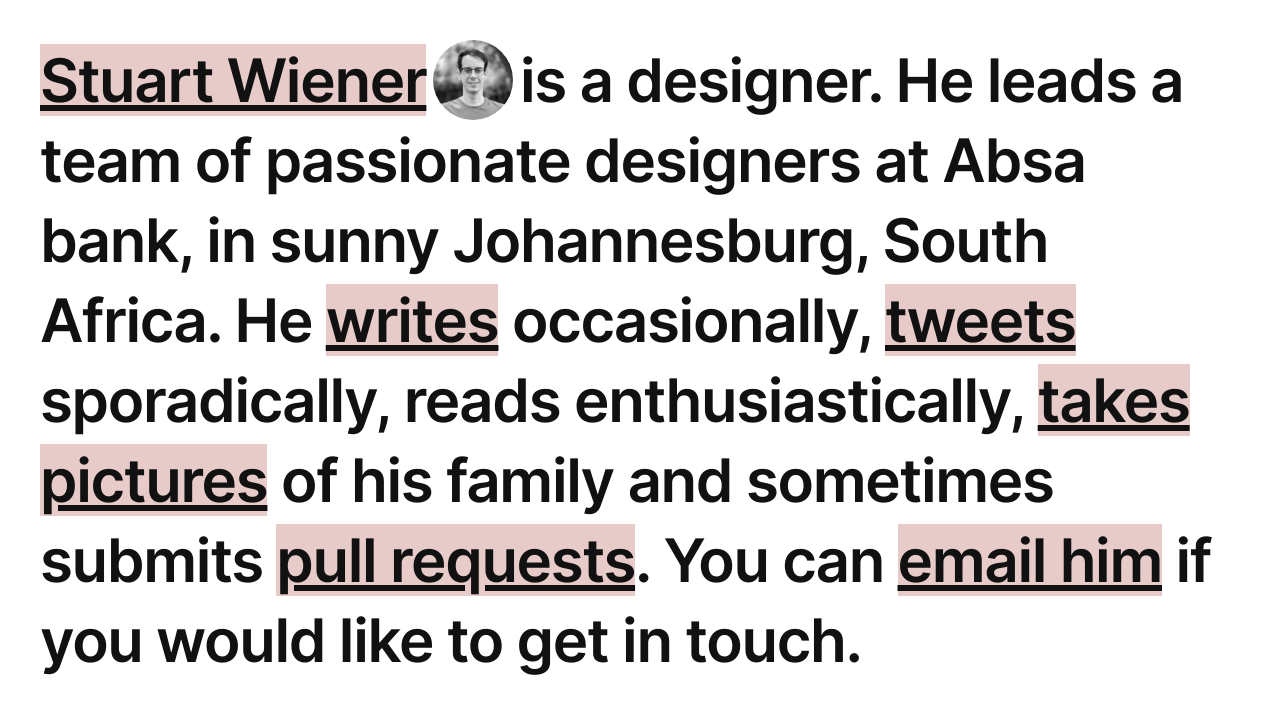
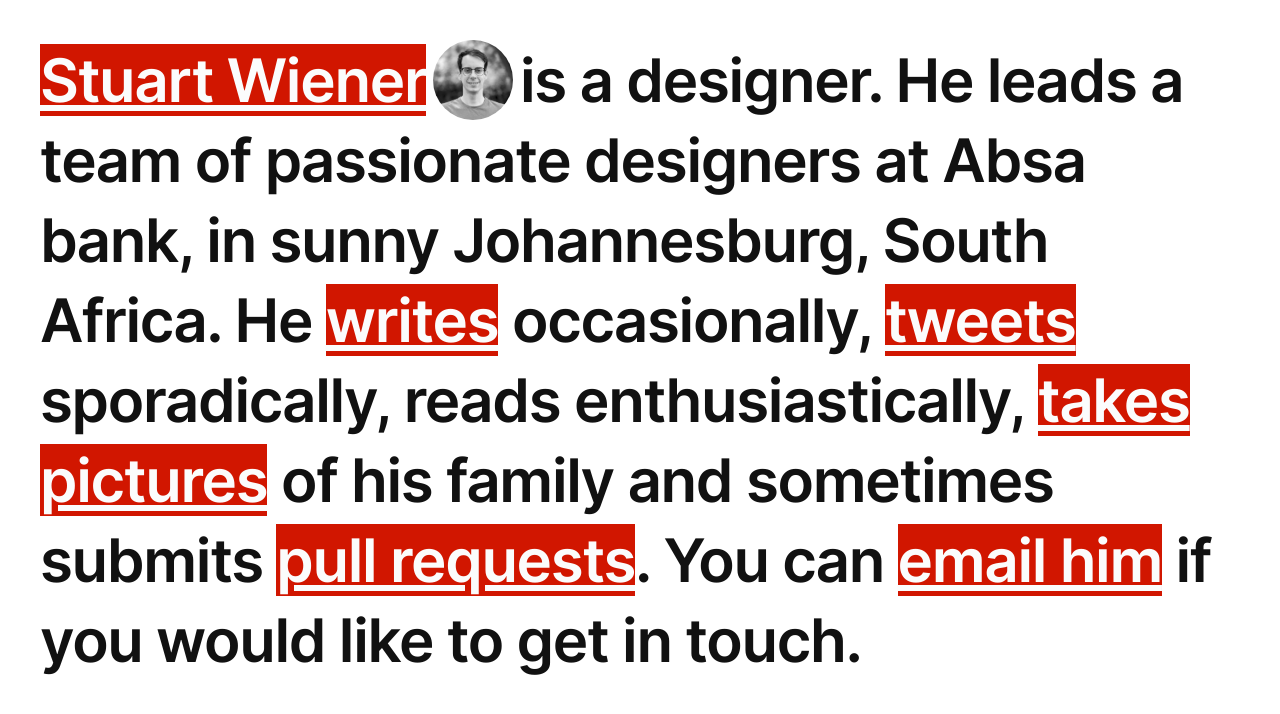
Before and after one commit to stuartwiener/stuartwiener.github.io, a Jekyll site: the page built from index.html, in a window 1280 px wide. Shown: the top 714 px of the page. Built offline with Jekyll 4.4.1, drawn with Linux system fonts in a browser that asks for light colours.

Commit message:
wild links

```diff
--- a/_sass/_typography.scss
+++ b/_sass/_typography.scss
@@ -24,9 +24,9 @@ html {
   background: var(--color-1);
 }
 a {
-  color: var(--foreground);
+  color: var(--background);
   text-decoration: underline;
-  background-color: var(--color-2);
+  background-color: var(--color-1);
   cursor: pointer;
 }
 a:hover {
--- a/css/main.scss
+++ b/css/main.scss
@@ -84,7 +84,7 @@
   --size-4: 18px;
 
   --lineheight-1: 80px;
-  --lineheight-2: 45px;
+  --lineheight-2: 40px;
   --lineheight-3: 32px;
   --lineheight-4: 24px;
 
```
